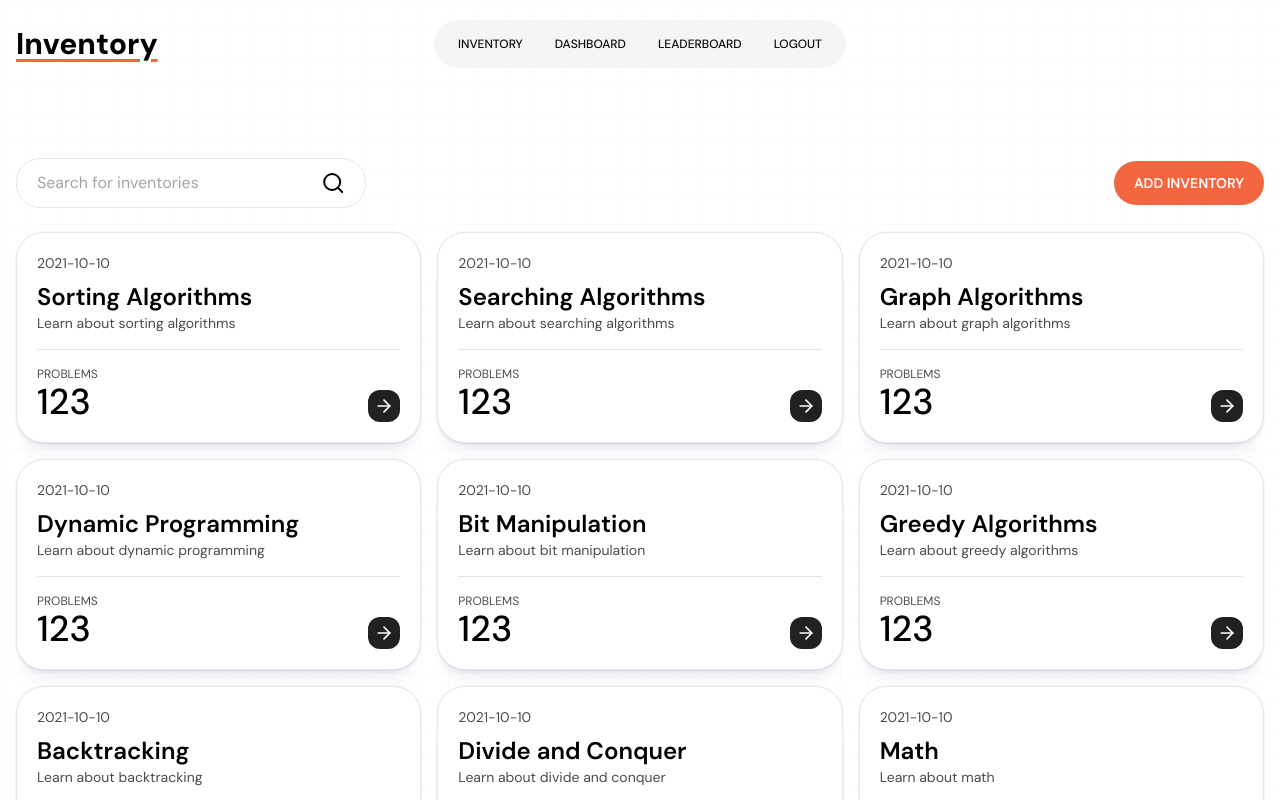
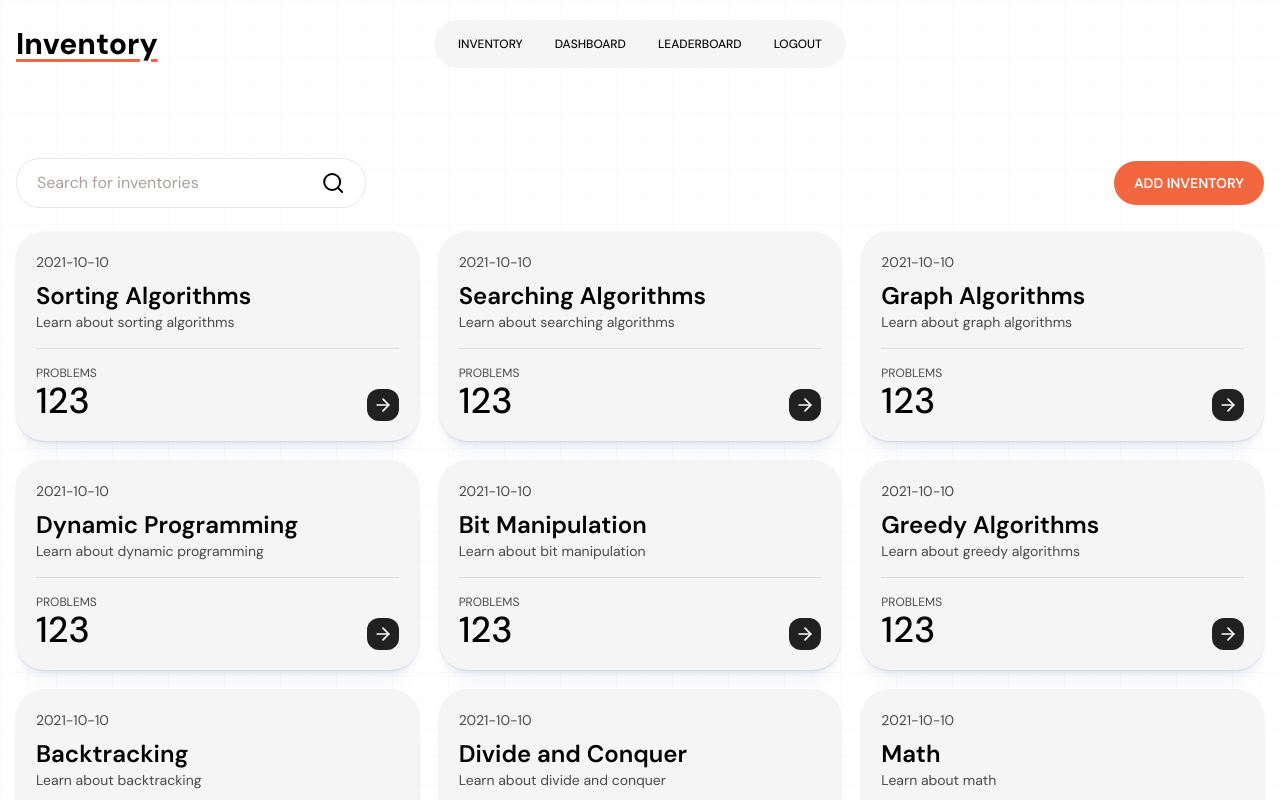
Before and after one commit to ayaanshrajotia/track-n-code, a Next.js app: page /inventory in a window 1280 px wide. Shown: the top 800 px of the page. Built offline with nearby package versions, Linux system fonts and the light colour scheme.

Commit message:
feature/basic dashboard edit setup

```diff
--- a/app/(public)/dashboard/edit/page.tsx
+++ b/app/(public)/dashboard/edit/page.tsx
@@ -127,7 +127,7 @@ export default function EditDashboard() {
                         {platforms.map((platform) => (
                             <BentoGridItem
                                 key={platform.id}
-                                className="bg-tnc-gray p-4"
+                                className="bg-tnc-gray p-4 border"
                             >
                                 <div className="w-full flex flex-col gap-2">
                                     <div className="flex gap-2 items-center">
--- a/app/(public)/dashboard/page.tsx
+++ b/app/(public)/dashboard/page.tsx
@@ -72,14 +72,14 @@ export default async function Dashboard() {
                                 56
                             </span>
                         </BentoGridItem>
-                        <BentoGridItem className="col-span-4 flex flex-col justify-between gap-3">
+                        <BentoGridItem className="col-span-4 flex flex-col justify-between gap-3 border">
                             <h1 className="font-semibold">Easy</h1>
                             <span className="text-[48px] flex gap-2.5 items-center tracking-wide font-medium">
                                 {/* <Laugh className="w-9 h-9" strokeWidth={2} /> */}
                                 213
                             </span>
                         </BentoGridItem>
-                        <BentoGridItem className="col-span-4 flex flex-col justify-between">
+                        <BentoGridItem className="col-span-4 flex flex-col justify-between border">
                             <h1 className="font-semibold ">Medium</h1>
 
                             <span className="text-[48px] flex gap-2.5 items-center tracking-wide font-medium">
@@ -87,7 +87,7 @@ export default async function Dashboard() {
                                 56
                             </span>
                         </BentoGridItem>
-                        <BentoGridItem className="col-span-4 flex flex-col justify-between ">
+                        <BentoGridItem className="col-span-4 flex flex-col justify-between border">
                             <h1 className="font-semibold ">Hard</h1>
 
                             <span className="text-[48px] flex gap-2.5 items-center tracking-wide font-medium">
@@ -109,9 +109,9 @@ export default async function Dashboard() {
                             Enjoy the journey.
                         </BentoGridItem>
                     </BentoGrid>
-                    <BentoGrid className="w-[330px] grid-cols-1 gap-5">
+                    <BentoGrid className="w-[310px] grid-cols-1 gap-5">
                         {platforms.map((platform) => (
-                            <BentoGridItem key={platform.id} className="">
+                            <BentoGridItem key={platform.id} className="border">
                                 <div className={"w-full flex flex-col gap-4"}>
                                     <div className="flex gap-2 items-center">
                                         <div className="relative w-9 h-9 border-[1px] rounded-xl bg-white">
--- a/app/(public)/inventory/page.tsx
+++ b/app/(public)/inventory/page.tsx
@@ -83,7 +83,7 @@ export default function Inventory() {
                     </Modal>
                 </div>
                 <div className="w-full">
-                    <BentoGrid className="grid-cols-3 gap-4">
+                    <BentoGrid className="grid-cols-3 gap-5">
                         {inventories.map((inventory) => (
                             <InventoryContainer
                                 key={inventory.id}
--- a/app/components/containers/InventoryContainer.tsx
+++ b/app/components/containers/InventoryContainer.tsx
@@ -3,7 +3,7 @@ import React from "react";
 import { BentoGridItem } from "../ui/bento-grid";
 import Link from "next/link";
 import { ArrowRight } from "lucide-react";
-import { GlowingEffect } from "../ui/glowing-effect";
+// import { GlowingEffect } from "../ui/glowing-effect";
 
 export default function InventoryContainer({
     title,
@@ -13,15 +13,15 @@ export default function InventoryContainer({
     createdAt,
 }: InventoryType) {
     return (
-        <BentoGridItem className="flex flex-col border transition-all bg-white hover:bg-tnc-gray cursor-pointer">
-            <GlowingEffect
+        <BentoGridItem className="flex flex-col transition-all bg-tnc-gray cursor-pointer">
+            {/* <GlowingEffect
                 borderWidth={1.5}
                 spread={64}
                 glow={true}
                 disabled={false}
                 proximity={64}
                 inactiveZone={0.01}
-            />
+            /> */}
             <span className="text-sm opacity-70 mb-2">{createdAt}</span>
             <div className="flex flex-col">
                 <h1 className="font-semibold text-2xl">{title}</h1>
```
